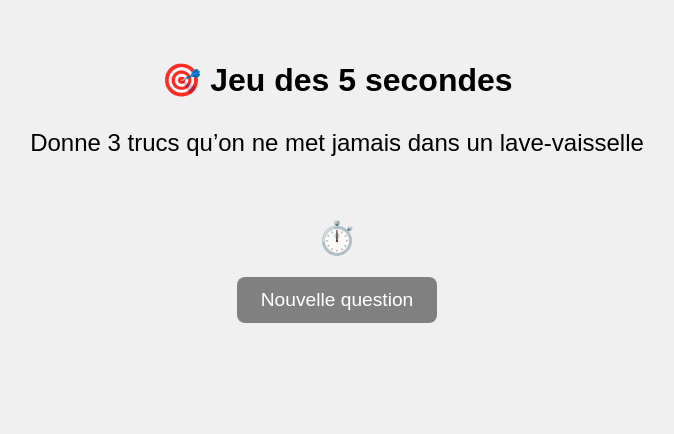
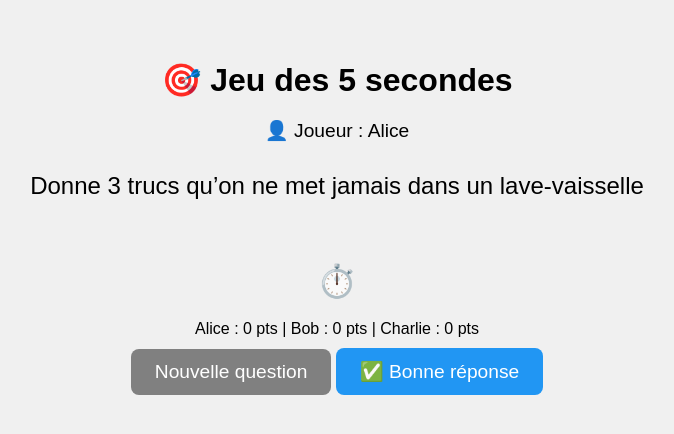
Before and after one commit to SebastienPaviot/games, a plain HTML site: page 5seconds/index.html in a window 1280 px wide. Both pictures are taken after a click on the button "Nouvelle question". Shown: the whole page, without its empty margins (303-977 px from the left). Drawn offline with Linux system fonts and the light colour scheme.

Commit message:
Update index.html

```diff
--- a/5seconds/index.html
+++ b/5seconds/index.html
@@ -30,6 +30,16 @@
       margin: 20px 0;
     }
 
+    .joueur {
+      font-size: 1.2em;
+      margin-bottom: 10px;
+    }
+
+    .scores {
+      margin-top: 20px;
+      font-size: 1em;
+    }
+
     button {
       font-size: 1.2em;
       padding: 12px 24px;
@@ -43,14 +53,23 @@
     button:disabled {
       background: gray;
     }
+
+    #btn-score {
+      background: #2196F3;
+      margin-top: 10px;
+    }
   </style>
 </head>
 <body>
 
   <h1>🎯 Jeu des 5 secondes</h1>
+  <div class="joueur">👤 Joueur : <span id="nom-joueur"></span></div>
   <div class="question">Clique sur le bouton pour commencer !</div>
   <div class="timer">⏱️</div>
+  <div class="scores"></div>
+
   <button id="btn-question" onclick="nouvelleQuestion()">Nouvelle question</button>
+  <button id="btn-score" onclick="validerBonneReponse()" disabled>✅ Bonne réponse</button>
 
   <audio id="gong" src="https://www.soundjay.com/button/sounds/beep-07.mp3" preload="auto"></audio>
 
@@ -73,24 +92,45 @@
       "Donne 3 capitales européennes",
     ];
 
+    const joueurs = ["Alice", "Bob", "Charlie"]; // Liste des joueurs
+    let indexJoueur = 0;
+    let scores = joueurs.reduce((acc, joueur) => ({ ...acc, [joueur]: 0 }), {});
+    let derniereQuestion = '';
     let timerInterval;
+
+    function afficherJoueur() {
+      document.getElementById('nom-joueur').textContent = joueurs[indexJoueur];
+      afficherScores();
+    }
+
+    function afficherScores() {
+      const scoresDiv = document.querySelector('.scores');
+      scoresDiv.innerHTML = joueurs.map(j => `${j} : ${scores[j]} pt${scores[j] !== 1 ? 's' : ''}`).join(' | ');
+    }
 
     function nouvelleQuestion() {
       clearInterval(timerInterval);
 
       const bouton = document.getElementById('btn-question');
+      const boutonScore = document.getElementById('btn-score');
       bouton.disabled = true;
+      boutonScore.disabled = true;
 
-      const question = questions[Math.floor(Math.random() * questions.length)];
+      afficherJoueur();
+
+      let question;
+      do {
+        question = questions[Math.floor(Math.random() * questions.length)];
+      } while (question === derniereQuestion);
+      derniereQuestion = question;
+
       document.querySelector('.question').textContent = question;
-
       lireQuestion(question, demarrerTimer);
     }
 
     function lireQuestion(texte, callback) {
       const synth = window.speechSynthesis;
 
-      // S'assurer que rien n’est en train d’être lu
       if (synth.speaking) {
         synth.cancel();
       }
@@ -99,7 +139,7 @@
       utterance.lang = 'fr-FR';
 
       utterance.onend = () => {
-        callback(); // Timer démarre ici !
+        callback(); // Démarre le timer après la lecture
       };
 
       synth.speak(utterance);
@@ -109,6 +149,7 @@
       let temps = 5;
       const timerDiv = document.querySelector('.timer');
       const bouton = document.getElementById('btn-question');
+      const boutonScore = document.getElementById('btn-score');
 
       timerDiv.textContent = `⏱️ ${temps}s`;
 
@@ -120,7 +161,7 @@
           timerDiv.textContent = "⏳ Temps écoulé !";
           clearInterval(timerInterval);
           jouerGong();
-          bouton.disabled = false;
+          boutonScore.disabled = false; // Autoriser le vote à la fin du temps
         }
       }, 1000);
     }
@@ -129,6 +170,24 @@
       const gong = document.getElementById('gong');
       gong.play();
     }
+
+    function validerBonneReponse() {
+      const joueur = joueurs[indexJoueur];
+      scores[joueur]++;
+      afficherScores();
+
+      passerAuJoueurSuivant();
+    }
+
+    function passerAuJoueurSuivant() {
+      const bouton = document.getElementById('btn-question');
+      const boutonScore = document.getElementById('btn-score');
+
+      boutonScore.disabled = true;
+      bouton.disabled = false;
+      indexJoueur = (indexJoueur + 1) % joueurs.length;
+      afficherJoueur();
+    }
   </script>
 
 </body>
```
